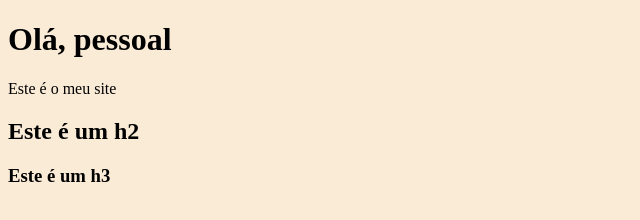
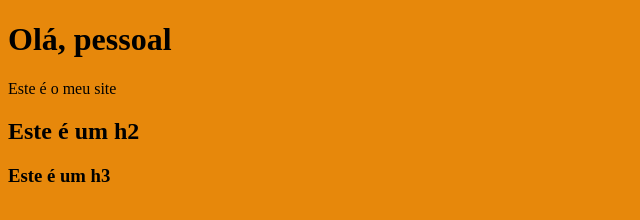
Before and after one commit to felipefigueiredo-maker/projeto-bootcamp, a plain HTML site: page index.html in a window 1280 px wide. Shown: the whole page, without its empty margins (0-640 px from the left). Drawn offline with Linux system fonts and the light colour scheme.

Commit message:
cor de fundo - laranja

```diff
--- a/index.html
+++ b/index.html
@@ -6,7 +6,7 @@
     <title>Meu site</title>
 <style>
     body{
-        background-color: antiquewhite;
+        background-color: rgb(231, 136, 11);
     }
 </style>
 </head>
```
